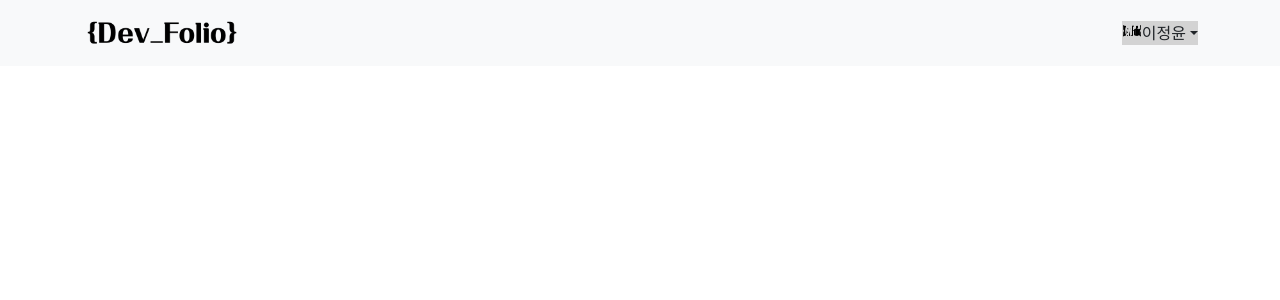
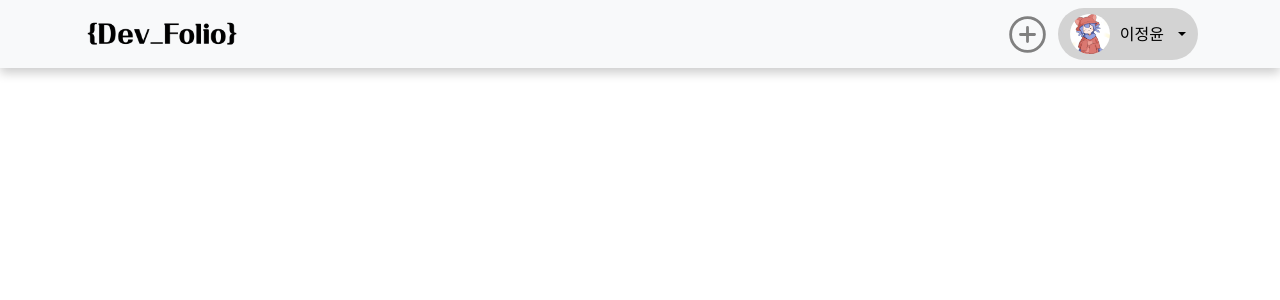
Before and after one commit to Dev-Folio/Dev_Folio-front, a Next.js app: page / in a window 1280 px wide. Shown: the top 300 px of the page. Built offline with nearby package versions, Linux system fonts and the light colour scheme.

Commit message:
1213 - 헤더 스타일 완성

```diff
--- a/components/Header.tsx
+++ b/components/Header.tsx
@@ -1,26 +1,45 @@
 import Image from 'next/image';
 import Link from 'next/link';
-import { Container, Navbar, NavDropdown } from 'react-bootstrap';
+import { Container, Dropdown, Nav, Navbar } from 'react-bootstrap';
+import { IoAddCircleOutline } from 'react-icons/io5';
 import styles from '../styles/Header.module.scss';
 
 export default function Header() {
   return (
-    <Navbar bg="light">
+    <Navbar bg="light" className={styles.navbar}>
       <Container>
         <Navbar.Brand>
           <Link href="/">
             <Image src="/logo.png" alt="logo" width={160} height={40} />
           </Link>
         </Navbar.Brand>
-        <div className={styles.profile_wrapper}>
-          <Image src="/logo.png" alt="profile_image" width={20} height={20} />
-          <NavDropdown title="이정윤" align="end">
-            <NavDropdown.Item>마이페이지</NavDropdown.Item>
-            <NavDropdown.Divider />
-            <NavDropdown.Item>로그인</NavDropdown.Item>
-            <NavDropdown.Item>로그아웃</NavDropdown.Item>
-          </NavDropdown>
-        </div>
+
+        <Nav className={styles.nav}>
+          <Link href="/project/new">
+            <IoAddCircleOutline size={45} color="gray" />
+          </Link>
+          <Dropdown>
+            <Dropdown.Toggle
+              variant="outline-secondary"
+              className={styles.profile_wrapper}
+            >
+              <Image
+                src="/test_profile_image.jpg"
+                alt="profile_image"
+                width={40}
+                height={40}
+                className={styles.profile_image}
+              />
+              이정윤
+            </Dropdown.Toggle>
+            <Dropdown.Menu align="end">
+              <Dropdown.Item>마이페이지</Dropdown.Item>
+              <Dropdown.Divider />
+              <Dropdown.Item>로그인</Dropdown.Item>
+              <Dropdown.Item>로그아웃</Dropdown.Item>
+            </Dropdown.Menu>
+          </Dropdown>
+        </Nav>
       </Container>
     </Navbar>
   );
--- a/styles/Header.module.scss
+++ b/styles/Header.module.scss
@@ -1,7 +1,29 @@
-.profile_wrapper {
-  display: flex;
+.navbar {
+  box-shadow: 0px 5px 10px rgba($color: #000000, $alpha: 0.2);
 
-  background-color: lightgray;
+  .nav {
+    display: flex;
+    align-items: center;
+    gap: 8px;
 
-  .profile_image {}
+    .profile_wrapper {
+      display: flex;
+      align-items: center;
+      border-radius: 40px;
+      gap: 10px;
+      background-color: lightgray;
+      border: none;
+      color: black;
+
+      .profile_image {
+        object-fit: cover;
+        border-radius: 30px;
+      }
+    }
+
+    .profile_wrapper:hover {
+      background-color: gray;
+      color: white
+    }
+  }
 }
```
